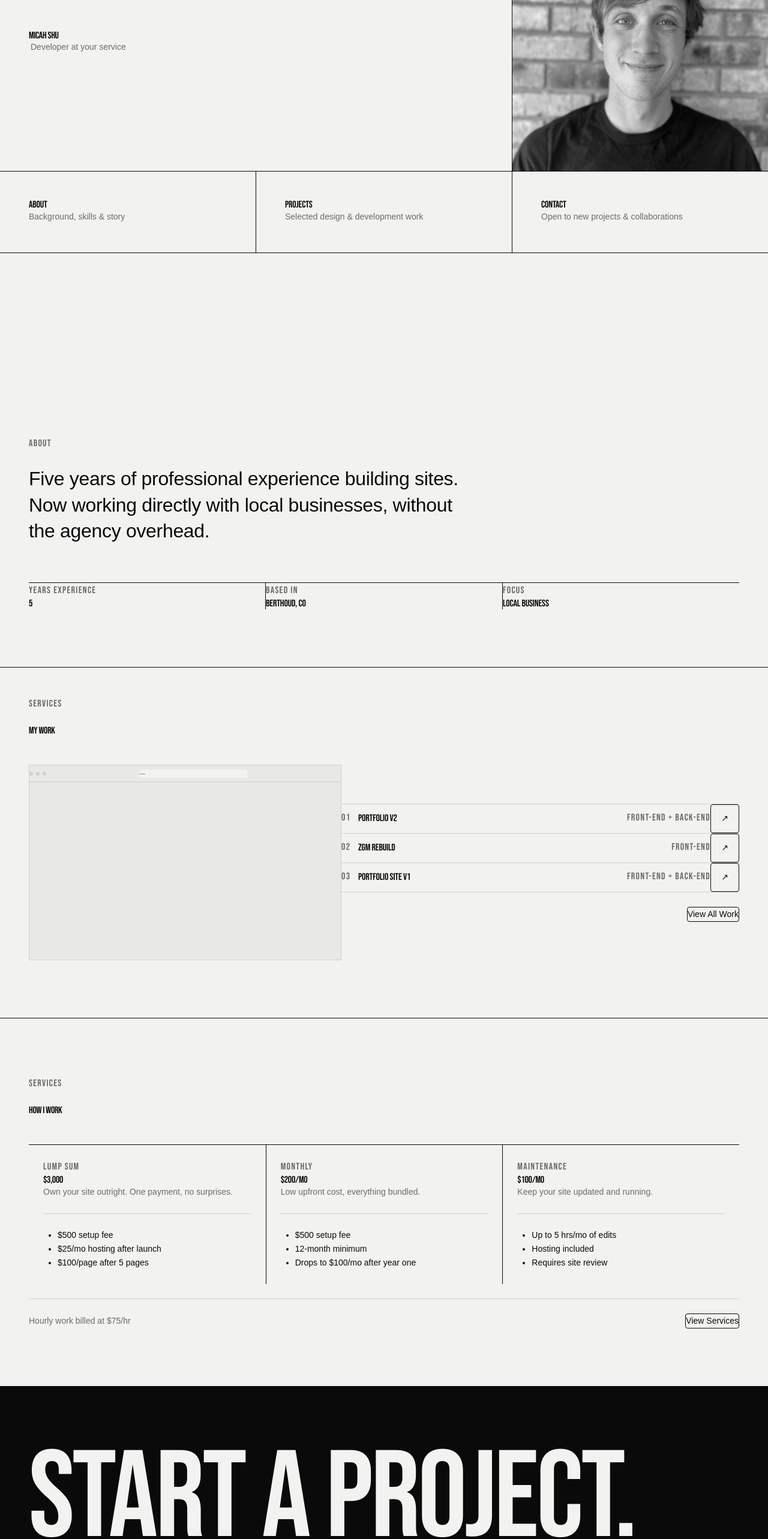
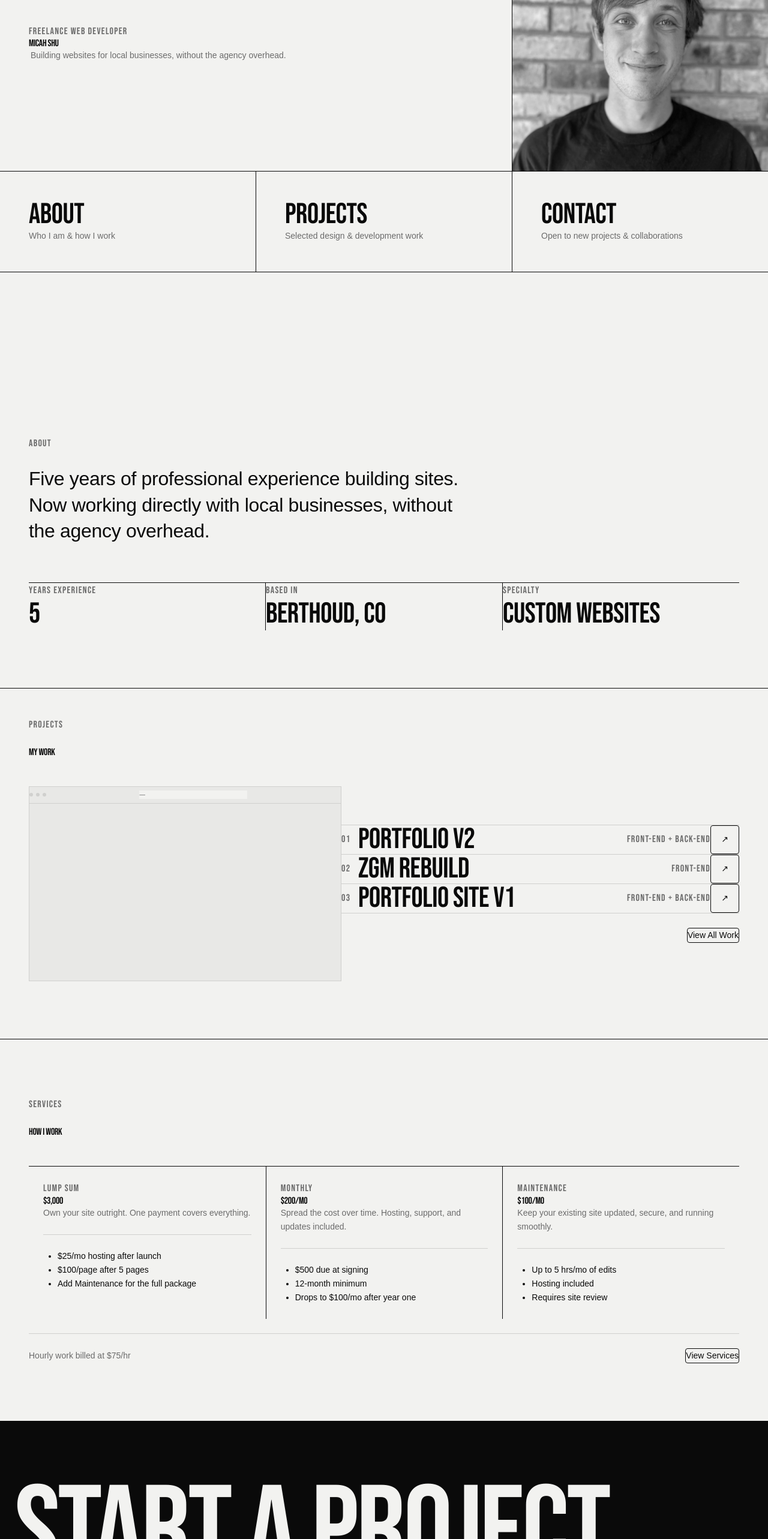
Before and after one commit to micahshu/micahshu-v3, a Next.js app: page / in a window 1280 px wide. Shown: the part 234-2800 px from the top of the page at 60% size. Built offline with nearby package versions, Linux system fonts and the light colour scheme; a web font is replaced by a local one.

Commit message:
Homepage finilize

```diff
--- a/src/components/layout/Header.tsx
+++ b/src/components/layout/Header.tsx
@@ -10,7 +10,6 @@ const NAV_LINKS = [
   { href: '/about',    label: 'About' },
   { href: '/projects', label: 'Projects' },
   { href: '/services', label: 'Services' },
-  { href: '/blog',     label: 'Blog' },
   { href: '/contact',  label: 'Contact' },
 ]
 
--- a/src/components/sections/AboutSection.tsx
+++ b/src/components/sections/AboutSection.tsx
@@ -1,7 +1,7 @@
 const DETAILS = [
   { label: 'Years Experience', value: '5' },
   { label: 'Based In',         value: 'Berthoud, CO' },
-  { label: 'Focus',            value: 'Local Business' },
+  { label: 'Specialty',        value: 'Custom Websites' },
 ]
 
 export default function AboutSection() {
--- a/src/components/sections/CTASection.tsx
+++ b/src/components/sections/CTASection.tsx
@@ -9,14 +9,14 @@ export default function CTASection() {
   return (
     <section
       className="w-full"
-      style={{ overflow: 'hidden', background: 'var(--color-fg)' }}
+      style={{ background: 'var(--color-fg)' }}
     >
-      {/* Runoff heading — no container, bleeds right */}
-      <div style={{ paddingTop: 'var(--space-9)', paddingLeft: 'var(--space-7)' }}>
+      {/* Heading */}
+      <div style={{ paddingTop: 'var(--space-9)', paddingInline: 'var(--space-5)' }}>
         <h2
-          className="font-display uppercase whitespace-nowrap"
+          className="font-display uppercase"
           style={{
-            fontSize: 'clamp(96px, 16vw, 220px)',
+            fontSize: 'clamp(72px, 16vw, 220px)',
             letterSpacing: '-0.02em',
             lineHeight: 0.9,
             color: 'var(--color-bg)',
--- a/src/components/sections/HeroSection.tsx
+++ b/src/components/sections/HeroSection.tsx
@@ -2,7 +2,7 @@ import Link from 'next/link'
 import { RevealImage } from '@/components/ui/RevealImage'
 
 const HERO_LINKS = [
-  { label: 'About',    description: 'Background, skills & story',            href: '/about'    },
+  { label: 'About',    description: 'Who I am & how I work',            href: '/about'    },
   { label: 'Projects', description: 'Selected design & development work',    href: '/projects' },
   { label: 'Contact',  description: 'Open to new projects & collaborations', href: '/contact'  },
 ]
@@ -30,20 +30,26 @@ export default function HeroSection() {
       </div>
 
       {/* Middle band: hero name left, portrait right */}
-      <div className="flex w-full animate-hero-2" style={{ height: '33.333vw', alignItems: 'stretch' }}>
-        <div className="flex-1 flex items-center container-px">
+      <div className="flex w-full animate-hero-2 md:h-[33.333vw]" style={{ alignItems: 'stretch' }}>
+        <div className="flex-1 flex items-center container-px" style={{ paddingBlock: 'var(--space-7)' }}>
           <div className="flex flex-col" style={{ gap: 'var(--space-3)' }}>
             <h1
+              className="font-display uppercase text-[color:var(--color-muted)]"
+              style={{ fontSize: 'var(--text-label)', letterSpacing: '0.08em' }}
+            >
+              Freelance Web Developer
+            </h1>
+            <p
               className="font-display text-[color:var(--color-fg)]"
               style={{ fontSize: 'var(--text-hero)', letterSpacing: '-0.02em', lineHeight: 0.9 }}
             >
               MICAH SHU
-            </h1>
+            </p>
             <p
               className="font-body text-[color:var(--color-muted)]"
               style={{ fontSize: 'var(--text-small)', paddingLeft: '3px' }}
             >
-              Developer at your service
+              Building websites for local businesses, without the agency overhead.
             </p>
           </div>
         </div>
@@ -70,7 +76,7 @@ export default function HeroSection() {
         style={{ height: '100vw' }}
       >
         <RevealImage
-          src="/images/micah.jpg"
+          src="/images/micah.webp"
           alt="Micah Shu"
           fill
           sizes="100vw"
@@ -97,7 +103,7 @@ export default function HeroSection() {
           >
             {/* Arrow — absolute so it doesn't affect centering */}
             <span
-              className="absolute font-body opacity-0 group-hover:opacity-100 text-[color:var(--color-bg)]"
+              className="absolute font-body opacity-100 md:opacity-0 md:group-hover:opacity-100 text-[color:var(--color-muted)] md:text-[color:var(--color-bg)]"
               style={{
                 top: 'var(--space-5)',
                 right: 'var(--space-5)',
--- a/src/components/sections/ProjectsSection.tsx
+++ b/src/components/sections/ProjectsSection.tsx
@@ -29,7 +29,7 @@ export default function ProjectsSection() {
           className="block font-display uppercase text-[color:var(--color-muted)]"
           style={{ fontSize: 'var(--text-label)', letterSpacing: '0.08em', marginBottom: 'var(--space-5)' }}
         >
-          Services
+          Projects
         </span>
 
         {/* Heading */}
@@ -41,11 +41,11 @@ export default function ProjectsSection() {
         </h2>
 
         {/* Two-column layout */}
-        <div className="flex flex-col md:flex-row" style={{ gap: 'var(--space-6)' }}>
+        <div className="flex flex-col min-[1000px]:flex-row" style={{ gap: 'var(--space-6)' }}>
 
           {/* ── Left: browser mockup panel — desktop only ── */}
           <div
-            className="hidden md:flex shrink-0 flex-col border border-[color:var(--color-border-soft)]"
+            className="hidden min-[1000px]:flex shrink-0 flex-col border border-[color:var(--color-border-soft)]"
             style={{ width: '44%', aspectRatio: '16/10', alignSelf: 'flex-start' }}
           >
             <BrowserBar liveUrl={hoveredProject?.liveUrl} active={isHovering} />
@@ -87,11 +87,11 @@ export default function ProjectsSection() {
                 <Link
                   key={project.slug}
                   href={`/projects/${project.slug}`}
-                  className="flex items-center no-underline"
+                  className="flex flex-col no-underline"
                   style={{
                     ...firstRowStyle,
-                    gap: 'var(--space-4)',
                     paddingBlock: 'var(--space-4)',
+                    gap: 'var(--space-3)',
                     borderBottomWidth: '1px',
                     borderBottomStyle: 'solid',
                     borderBottomColor: isRowHovered
@@ -102,6 +102,8 @@ export default function ProjectsSection() {
                   onMouseEnter={() => setHoveredSlug(project.slug)}
                   onMouseLeave={() => setHoveredSlug(null)}
                 >
+                  {/* Info row */}
+                  <div className="flex items-center" style={{ gap: 'var(--space-4)' }}>
                     {/* Index */}
                     <span
                       className="font-display shrink-0 text-[color:var(--color-muted)]"
@@ -112,15 +114,15 @@ export default function ProjectsSection() {
 
                     {/* Title */}
                     <span
-                    className="font-display uppercase text-[color:var(--color-fg)] flex-1"
-                    style={{ fontSize: 'var(--text-h1)', letterSpacing: '-0.01em', lineHeight: 1 }}
+                      className="font-display uppercase text-[color:var(--color-fg)] flex-1 text-center text-[length:var(--text-h2)] min-[1000px]:text-[length:var(--text-h1)] min-[1000px]:text-left"
+                      style={{ letterSpacing: '-0.01em', lineHeight: 1 }}
                     >
                       {project.title}
                     </span>
 
-                  {/* Category */}
+                    {/* Category — desktop only */}
                     <span
-                    className="font-display uppercase text-[color:var(--color-muted)] shrink-0"
+                      className="hidden min-[1000px]:block font-display uppercase text-[color:var(--color-muted)] shrink-0"
                       style={{ fontSize: 'var(--text-label)', letterSpacing: '0.08em' }}
                     >
                       {project.category}
@@ -142,6 +144,25 @@ export default function ProjectsSection() {
                     >
                       ↗
                     </span>
+                  </div>
+
+                  {/* Image preview — mobile only */}
+                  {project.image && (
+                    <div
+                      className="min-[1000px]:hidden flex flex-col overflow-hidden border border-[color:var(--color-border-soft)]"
+                    >
+                      <BrowserBar liveUrl={project.liveUrl} active={true} />
+                      <div className="relative w-full overflow-hidden" style={{ aspectRatio: '16/10' }}>
+                        <Image
+                          src={project.image}
+                          alt={project.title}
+                          fill
+                          sizes="(min-width: 1000px) 0px, 100vw"
+                          style={{ objectFit: 'cover', objectPosition: 'top center' }}
+                        />
+                      </div>
+                    </div>
+                  )}
                 </Link>
               )
             })}
--- a/src/components/sections/ServicesSection.tsx
+++ b/src/components/sections/ServicesSection.tsx
@@ -4,19 +4,19 @@ const SERVICES = [
   {
     name: 'Lump Sum',
     price: '$3,000',
-    description: 'Own your site outright. One payment, no surprises.',
+    description: 'Own your site outright. One payment covers everything.',
     details: [
-      '$500 setup fee',
       '$25/mo hosting after launch',
       '$100/page after 5 pages',
+      'Add Maintenance for the full package',
     ],
   },
   {
     name: 'Monthly',
     price: '$200/mo',
-    description: 'Low upfront cost, everything bundled.',
+    description: 'Spread the cost over time. Hosting, support, and updates included.',
     details: [
-      '$500 setup fee',
+      '$500 due at signing',
       '12-month minimum',
       'Drops to $100/mo after year one',
     ],
@@ -24,7 +24,7 @@ const SERVICES = [
   {
     name: 'Maintenance',
     price: '$100/mo',
-    description: 'Keep your site updated and running.',
+    description: 'Keep your existing site updated, secure, and running smoothly.',
     details: [
       'Up to 5 hrs/mo of edits',
       'Hosting included',
```
Lines whose indentation alone changed are shown as unchanged.
